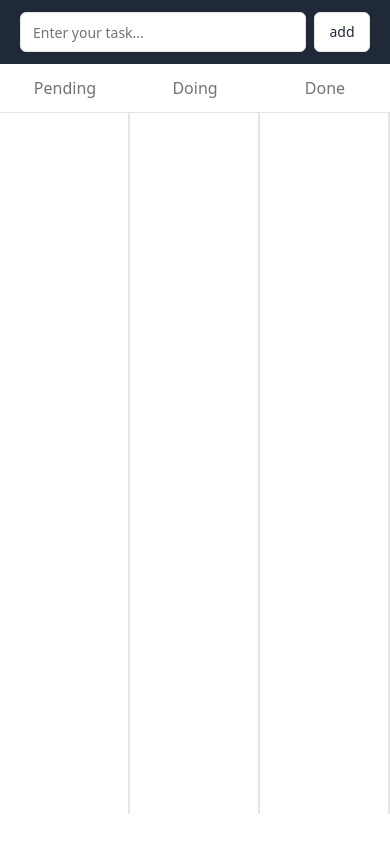
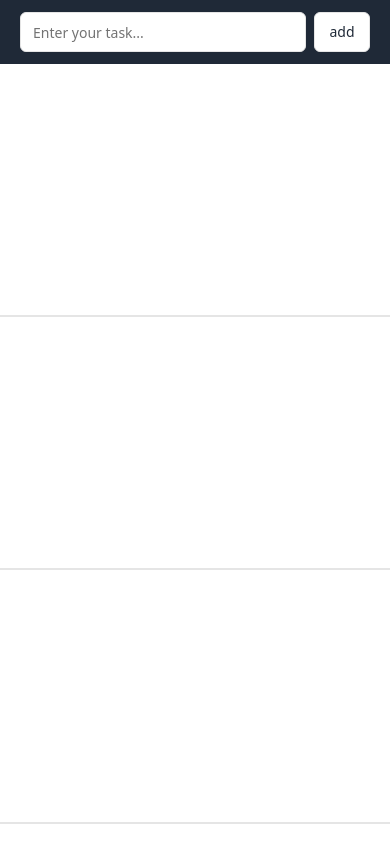
Before and after one commit to carlosEduardDev/KanBan-List, a React (Vite) app: page / in a window 390 px wide. Built offline with nearby package versions, Linux system fonts and the light colour scheme.

Commit message:
refactor(feats)updates

```diff
--- a/src/App.tsx
+++ b/src/App.tsx
@@ -67,7 +67,7 @@ const App = () => {
       </header>
       <Table>
         <TableHeader>
-          <TableRow className="grid grid-cols-3">
+          <TableRow className="hidden sm:grid grid-cols-3">
             <TableHead className="text-base flex items-center justify-center">
               Pending
             </TableHead>
@@ -80,7 +80,7 @@ const App = () => {
           </TableRow>
         </TableHeader>
       </Table>
-      <section className="grid w-full grid-cols-3 justify-between">
+      <section className="sm:grid flex flex-col w-full sm:grid-cols-3 justify-between">
         <SectionTasks
           color={"#e52727"}
           handleDrop={(e) => handleDrop(e, tasks, setTasks)}
--- a/src/components/Section.tsx
+++ b/src/components/Section.tsx
@@ -17,7 +17,7 @@ const SectionTasks = ({ color, handleDrop, tasks, id, setTasks }: ISection) => {
 
   return (
     <div
-      className="overflow-auto py-5 px-2 max-h-[83vh] min-h-[83vh] text-center border-r-2 borde-slate-300"
+      className="overflow-auto sm:block grid grid-cols-2 gap-1 py-5 px-2 min-h-[30vh] max-h-[30vh] sm:max-h-[83vh] sm:min-h-[83vh] text-center sm:border-r-2 border-b-2 borde-slate-300"
       id={id}
       onDrop={(e) => handleDrop(e)}
       onDragOver={(e: React.DragEvent) => e.preventDefault()}
@@ -30,7 +30,7 @@ const SectionTasks = ({ color, handleDrop, tasks, id, setTasks }: ISection) => {
           onDragStart={(e: React.DragEvent<HTMLDivElement>) =>
             e.dataTransfer.setData("text", e.currentTarget.innerText)
           }
-          className="flex justify-center mb-4"
+          className="flex justify-center mb-4 self-start"
         >
           <p
             style={{ borderLeftColor: color }}
```
